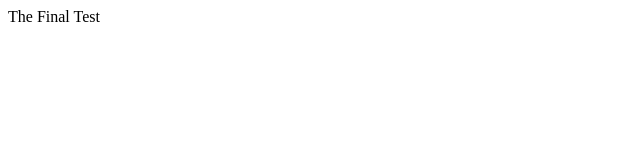
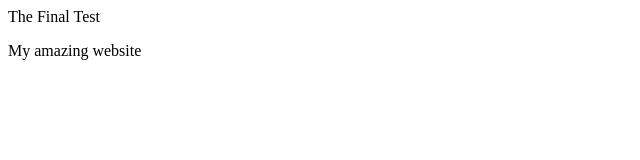
Before and after one commit to BradenPotter/SchoolStoreProject, a plain HTML site: page TestLive/SchoolStoreProject/index.html in a window 1280 px wide. Shown: the whole page, without its empty margins (0-640 px from the left). Drawn offline with Linux system fonts and the light colour scheme.

Commit message:
First M commit

```diff
--- a/TestLive/SchoolStoreProject/index.html
+++ b/TestLive/SchoolStoreProject/index.html
@@ -5,6 +5,7 @@
 
 <body>
 <p>The Final Test</p>
+<p>My amazing website</p>
 </body>
 
 
```
